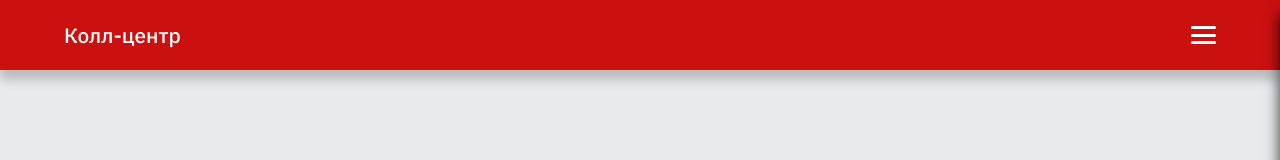
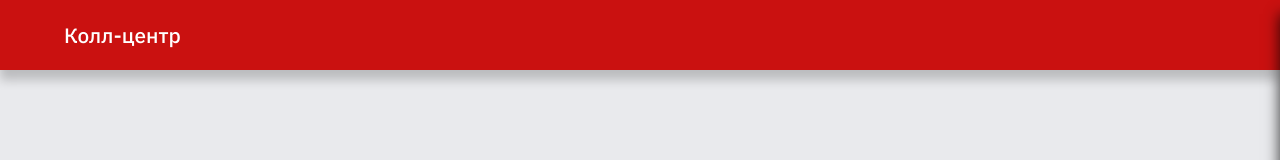
Before and after one commit to asya2320/call-center-employee-workspace, an Angular app in the folder call-center-app/: page /auth in a window 1280 px wide. Shown: the top 160 px of the page. Built offline with nearby package versions, Linux system fonts and the light colour scheme.

Commit message:
feat: add preloadAllModuleStrategy and redirect path

```diff
--- a/call-center-app/src/app/components/auth/auth.component.ts
+++ b/call-center-app/src/app/components/auth/auth.component.ts
@@ -1,4 +1,4 @@
-import { Component } from '@angular/core';
+import { Component, OnInit } from '@angular/core';
 import { Router } from '@angular/router';
 import { AuthService } from '../../services/auth/auth.service';
 
@@ -7,7 +7,7 @@ import { AuthService } from '../../services/auth/auth.service';
     templateUrl: './auth.component.html',
     styleUrl: './auth.component.scss',
 })
-export class AuthComponent {
+export class AuthComponent implements OnInit {
     login: string = '';
     password: string = '';
 
@@ -16,6 +16,12 @@ export class AuthComponent {
         private router: Router,
     ) {}
 
+    ngOnInit(): void {
+        if (localStorage.getItem('password'))
+            localStorage.removeItem('password');
+        if (localStorage.getItem('login')) localStorage.removeItem('login');
+    }
+
     onSubmit() {
         this.authService.register(this.login, this.password);
         this.router.navigate(['simulator']);
--- a/call-center-app/src/app/components/header/header.component.html
+++ b/call-center-app/src/app/components/header/header.component.html
@@ -8,7 +8,11 @@
             </div>
         </div>
 
-        <div class="header__navbar-toggle" (click)="toggleMenu()">
+        <div
+            class="header__navbar-toggle"
+            (click)="toggleMenu()"
+            *ngIf="authService.login$ | async"
+        >
             <div
                 class="header__toggle-icon"
                 [ngClass]="{ 'header__toggle-icon-open': isMenuOpen }"
```
Also changed, not shown: call-center-app/src/app/app-routing.module.ts (+5 -2 lines).
